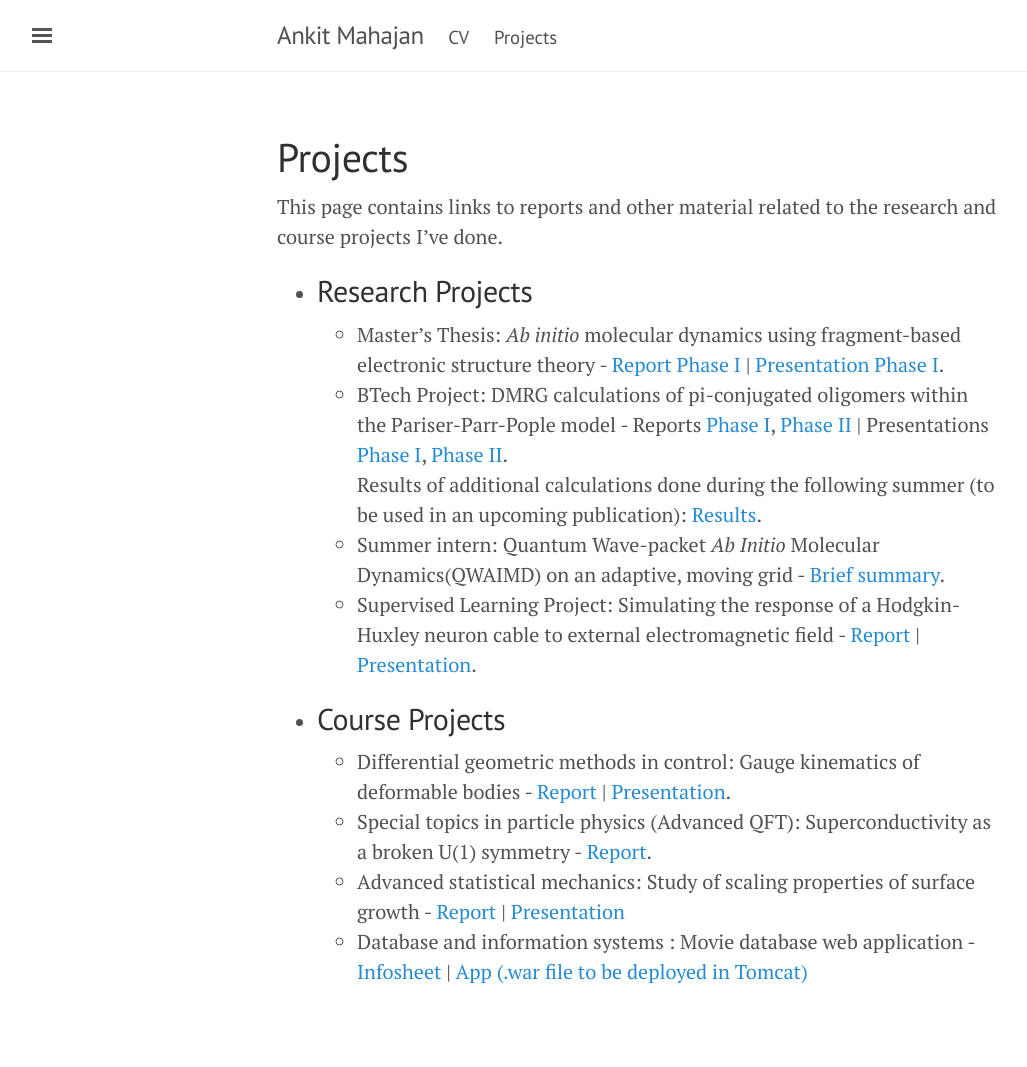
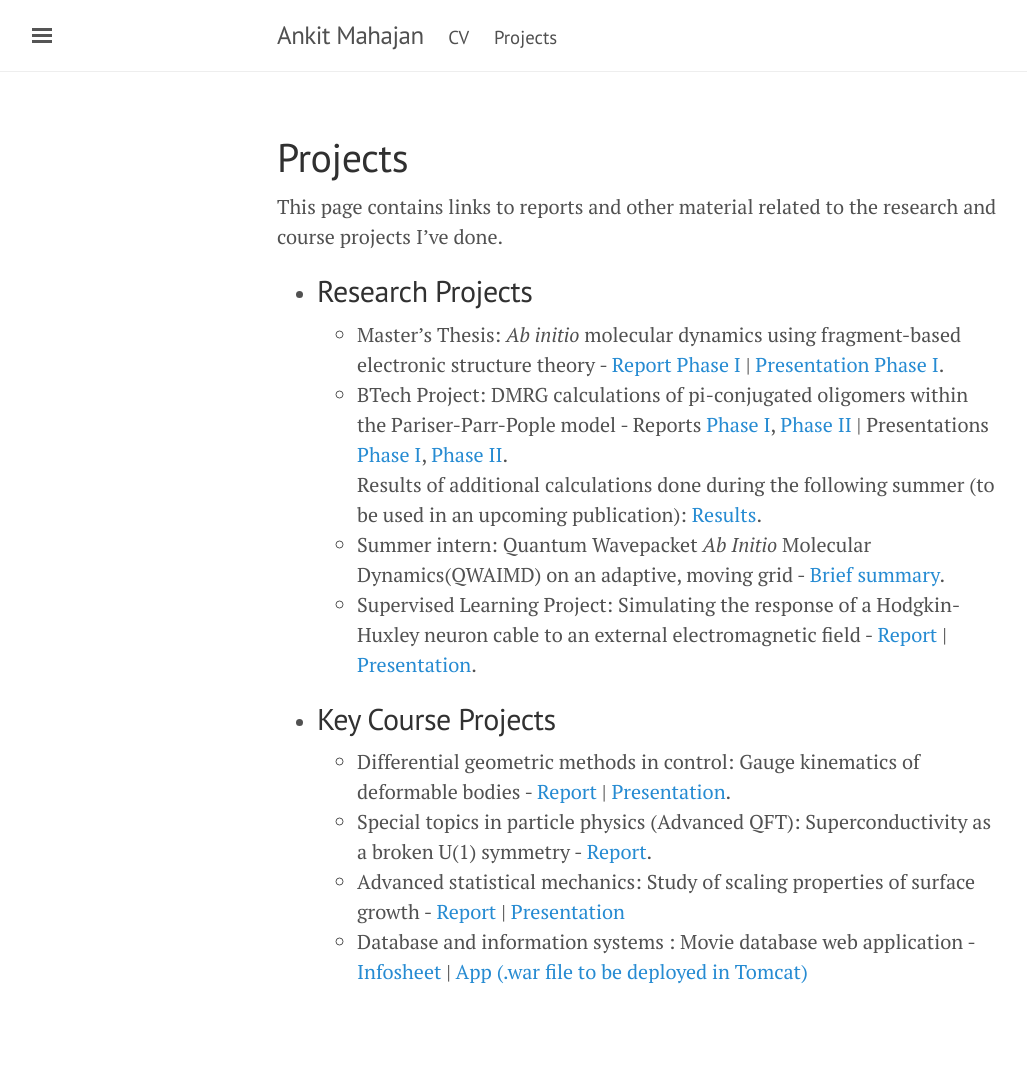
Before and after one commit to ankit76/ankit76.github.io, a Jekyll site: the page built from projects.md, in a window 1280 px wide. Shown: the whole page, without its empty margins (3-1030 px from the left). Built offline with Jekyll 4.4.1, drawn with Linux system fonts in a browser that asks for light colours.

Commit message:
changed projects and cv

```diff
--- a/projects.md
+++ b/projects.md
@@ -9,10 +9,10 @@ This page contains links to reports and other material related to the research a
     * Master's Thesis: *Ab initio* molecular dynamics using fragment-based electronic structure theory - [Report Phase I](/assets/msp_report.pdf) \| [Presentation Phase I](/assets/msp_presentation.pdf).
     * BTech Project: DMRG calculations of pi-conjugated oligomers within the Pariser-Parr-Pople model - Reports [Phase I](/assets/btp_report1.pdf), [Phase II](/assets/btp_report2.pdf) \| Presentations [Phase I](/assets/btp_presentation1.pdf), [Phase II](/assets/btp_presentation2.pdf).
     Results of additional calculations done during the following summer (to be used in an upcoming publication): [Results](/assets/paper.pdf).
-    * Summer intern: Quantum Wave-packet *Ab Initio* Molecular Dynamics(QWAIMD) on an adaptive, moving grid -  [Brief summary](/assets/intern_report.pdf).
-    * Supervised Learning Project: Simulating the response of a Hodgkin-Huxley neuron cable to external electromagnetic field - [Report](/assets/slp_report.pdf) \| [Presentation](/assets/slp_presentation.pdf).
+    * Summer intern: Quantum Wavepacket *Ab Initio* Molecular Dynamics(QWAIMD) on an adaptive, moving grid -  [Brief summary](/assets/intern_report.pdf).
+    * Supervised Learning Project: Simulating the response of a Hodgkin-Huxley neuron cable to an external electromagnetic field - [Report](/assets/slp_report.pdf) \| [Presentation](/assets/slp_presentation.pdf).
 
-* ## Course Projects
+* ## Key Course Projects
     *  Differential geometric methods in control: Gauge kinematics of deformable bodies - [Report](/assets/sc_report.pdf) \| [Presentation](/assets/sc_presentation.pdf).
     *  Special topics in particle physics (Advanced QFT): Superconductivity as a broken U(1) symmetry - [Report](/assets/ph806_report.pdf).
     *  Advanced statistical mechanics: Study of scaling properties of surface growth - [Report](/assets/ep413_report.pdf) \| [Presentation](/assets/ep413_presentation.pdf)
```
Also changed, not shown: 1 other file.
